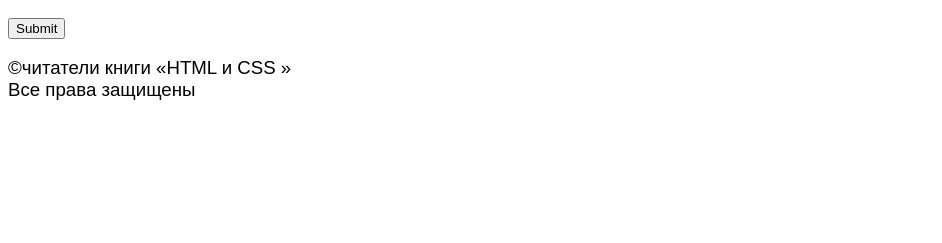
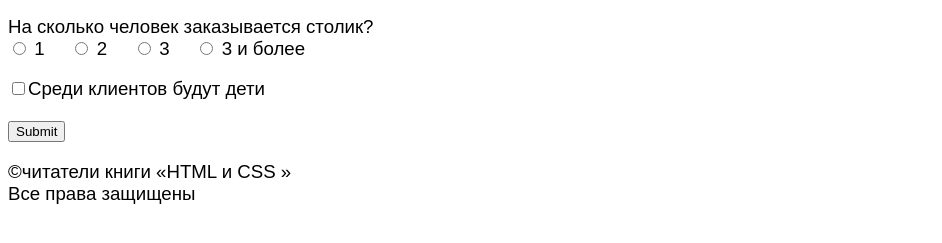
Before and after one commit to guliaisaeva/Sushi-bar-Yokogama, a plain HTML site: page pages/order.html in a window 1280 px wide. Shown: the part 333-576 px from the top of the page, without its empty margins (0-942 px from the left). Drawn offline with Linux system fonts and the light colour scheme.

Commit message:
input-type

```diff
--- a/pages/order.html
+++ b/pages/order.html
@@ -40,6 +40,21 @@
           <input type="time" name="time" id="time" required />
         </p>
         <p>
+          <label for="cnt">На сколько человек заказывается столик?</label><br />
+          <input type="radio" name="cnt" id="cnt" value="1" /> 1
+          &nbsp;&nbsp;&nbsp;
+          <input type="radio" name="cnt" id="cnt" value="2" /> 2
+          &nbsp;&nbsp;&nbsp;
+          <input type="radio" name="cnt" id="cnt" value="3" /> 3
+          &nbsp;&nbsp;&nbsp;
+          <input type="radio" name="cnt" id="cnt" value="more" /> 3 и более
+          &nbsp;&nbsp;&nbsp;
+        </p>
+        <p>
+          <input type="checkbox" name="children" value="*" />Среди клиентов
+          будут дети
+        </p>
+        <p>
           <input type="submit" />
         </p>
       </form>
```
